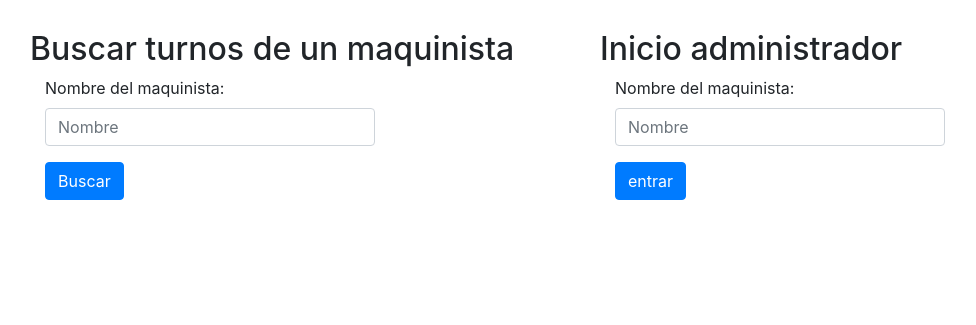
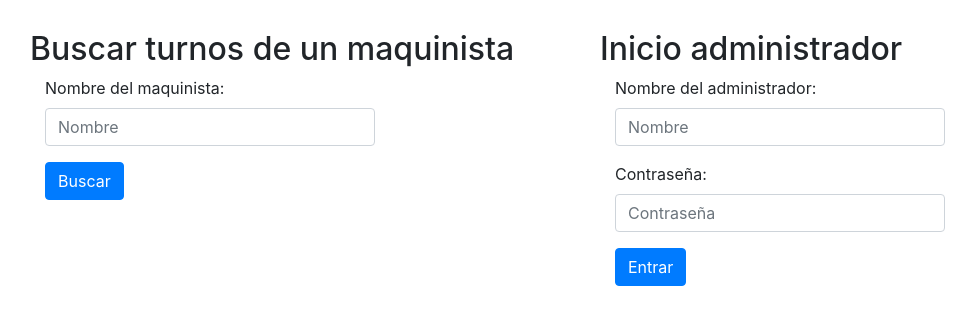
Before and after one commit to DatFerPa/neuralnetworkserver, a Flask app: page / in a window 1280 px wide. Shown: the top 325 px of the page, without its empty margins (55-1031 px from the left). Run offline with Flask 2, Linux system fonts and the light colour scheme; some libraries are stand-ins or nearby versions.

Commit message:
se me olvido la password

```diff
--- a/control_turnos/templates/principal.html
+++ b/control_turnos/templates/principal.html
@@ -55,14 +55,20 @@
             <h2>Inicio administrador</h2>
             <form class="form-horizontal"  method="POST" action="{{ url_for('main.adminDashboard') }}">
               <div class="form-group has-danger">
-                <label class="col-sm" for="inputNombre">Nombre del maquinista:</label>
+                <label class="col-sm" for="inputNombre">Nombre del administrador:</label>
                 <div class="col-sm-8">
                   <input id="inputNombre" class="form-control " name="nombre" type="text" placeholder="Nombre" required/>
                 </div>
               </div>
+              <div class="form-group has-danger">
+                <label class="col-sm" for="inputPassword">Contraseña:</label>
+                <div class="col-sm-8">
+                  <input id="inputPassword" class="form-control " name="password" type="password" placeholder="Contraseña" required/>
+                </div>
+              </div>
               <div class="form_group">
                 <div class="col-sm-offset-2 col-sm-10">
-                  <input class="btn btn-primary" type="submit" value="entrar" />
+                  <input class="btn btn-primary" type="submit" value="Entrar" />
                 </div>
               </div>
             </form>
```
